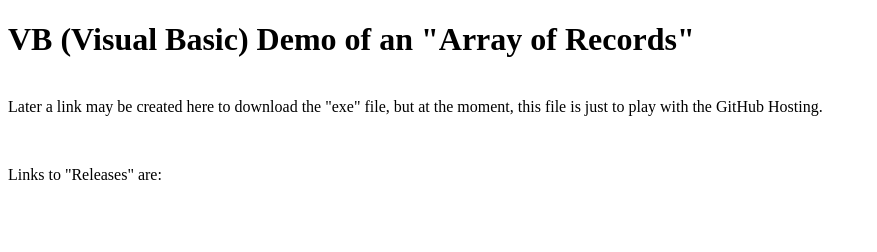
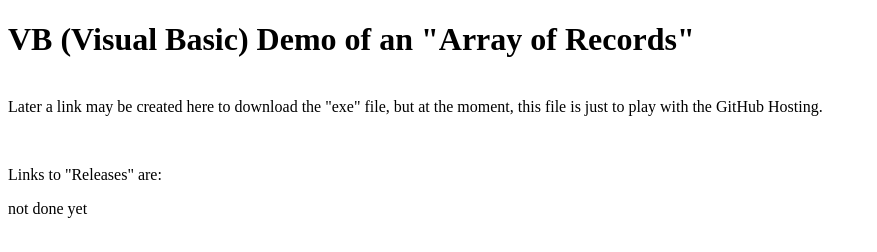
Before and after one commit to bwattle/11-StudDB_VB, a plain HTML site: page index.html in a window 1280 px wide. Shown: the whole page, without its empty margins (0-877 px from the left). Drawn offline with Linux system fonts and the light colour scheme.

Commit message:
VB form - repaired validation code html - minor text change

```diff
--- a/index.html
+++ b/index.html
@@ -14,5 +14,7 @@
         &nbsp;</p>
     <p>
         Links to &quot;Releases&quot; are:</p>
+    <p>
+        not done yet</p>
 </body>
 </html>
```
Also changed, not shown: 1 other file.
